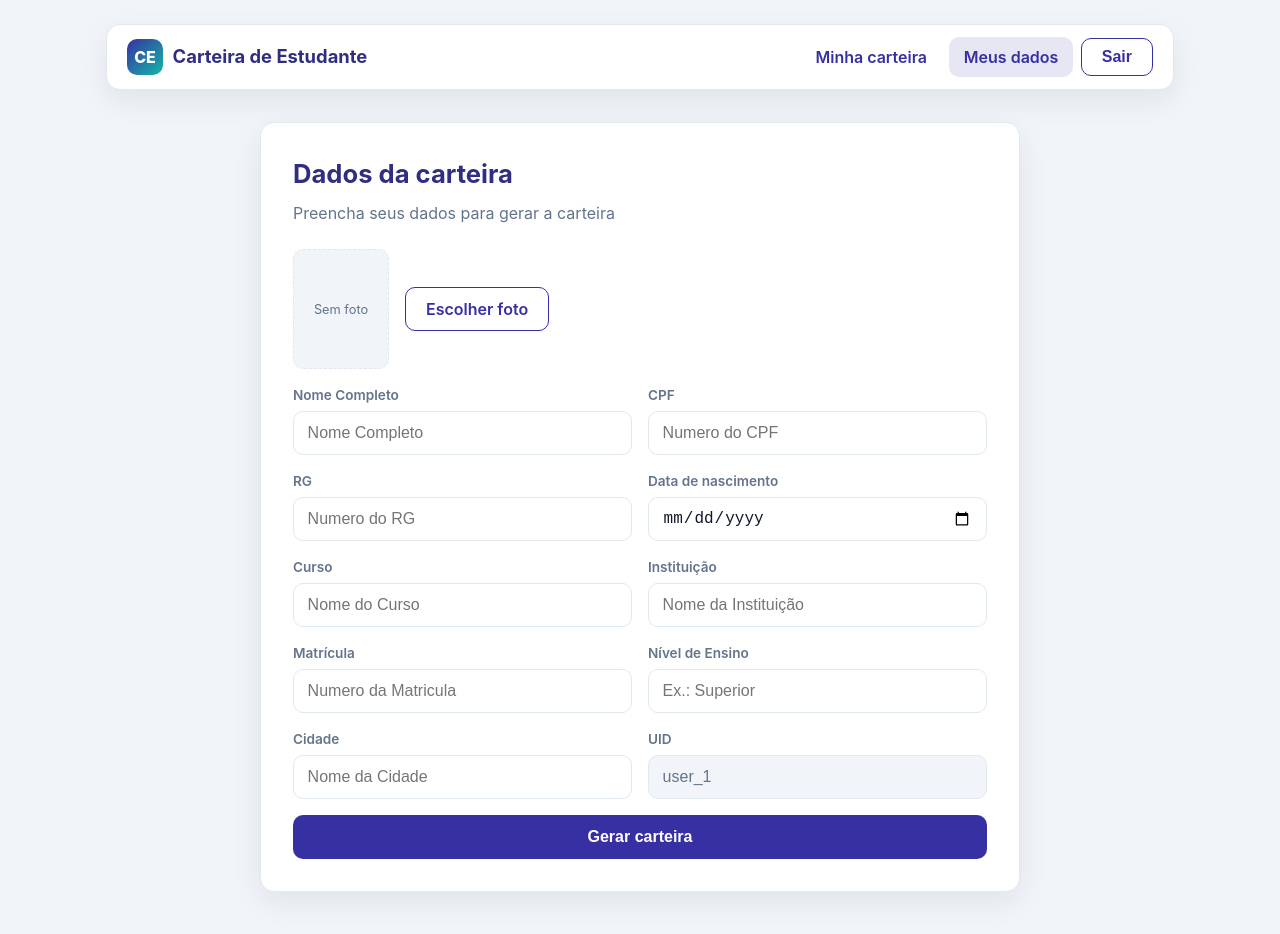
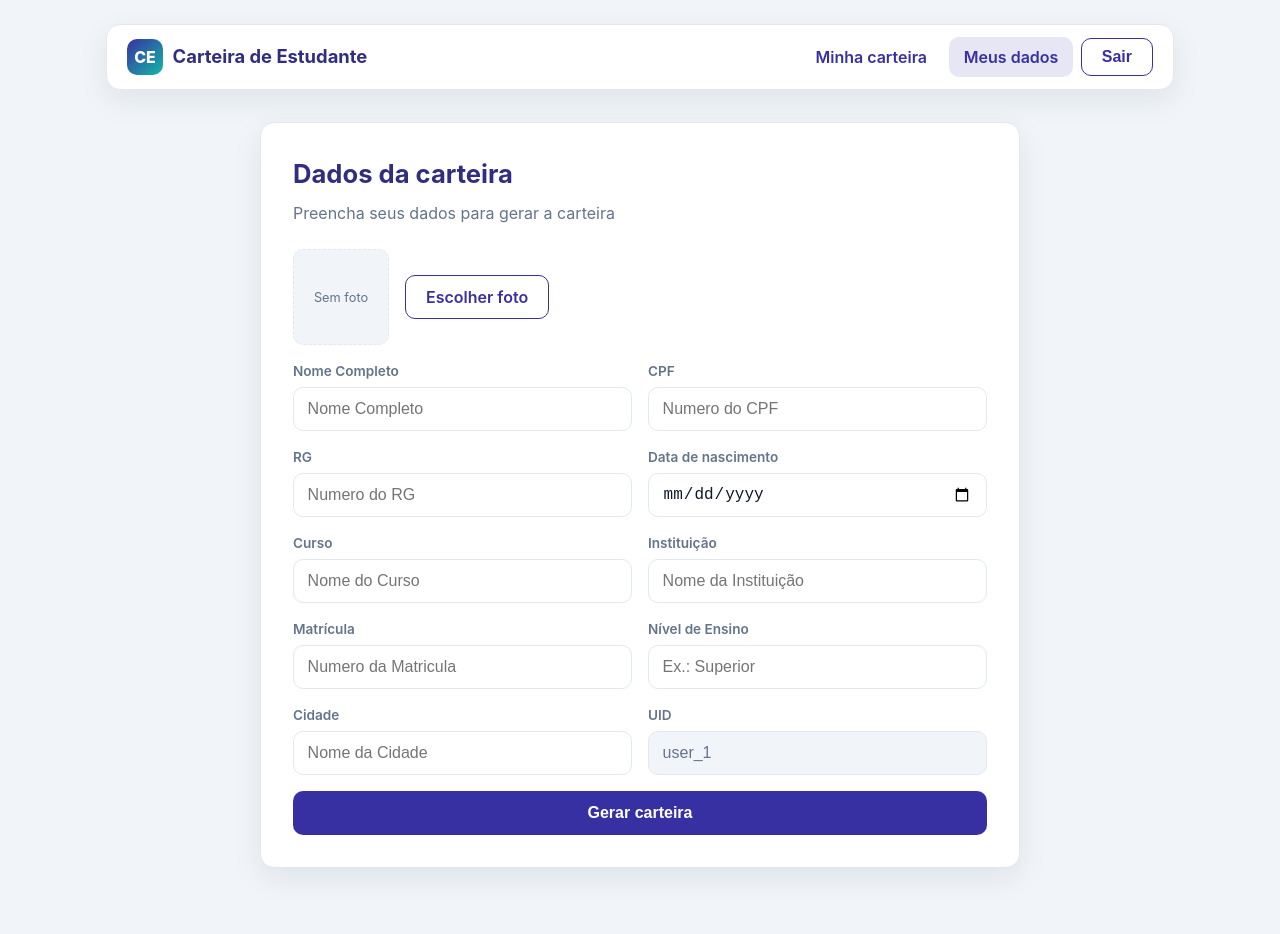
Before and after one commit to robsonluan95/carteira-de-estudante, a React (Vite) app: page /carteira in a window 1280 px wide. Shown: the top 934 px of the page. Built offline with nearby package versions, Linux system fonts and the light colour scheme; no server answers; the database is empty; sample sign-in values are in the browser's storage.

Commit message:
Exibe a foto do estudante em formato quadrado
Co-Authored-By: Claude Opus 5.5 (1M context) <noreply@anthropic.com>
Claude-Session: https://claude.ai/code/session_016YXYddrK6yNjm1ef7sGGzL

```diff
--- a/src/App.css
+++ b/src/App.css
@@ -101,7 +101,7 @@
   display: grid;
   place-items: center;
   width: 96px;
-  height: 120px;
+  height: 96px;
   overflow: hidden;
   font-size: 0.8rem;
   color: var(--cor-texto-suave);
--- a/src/Pages/Home/Home.css
+++ b/src/Pages/Home/Home.css
@@ -48,7 +48,7 @@
   display: grid;
   place-items: center;
   width: 120px;
-  height: 150px;
+  height: 120px;
   background: var(--cor-fundo);
   border: 2px solid var(--cor-borda);
   border-radius: 12px;
```
